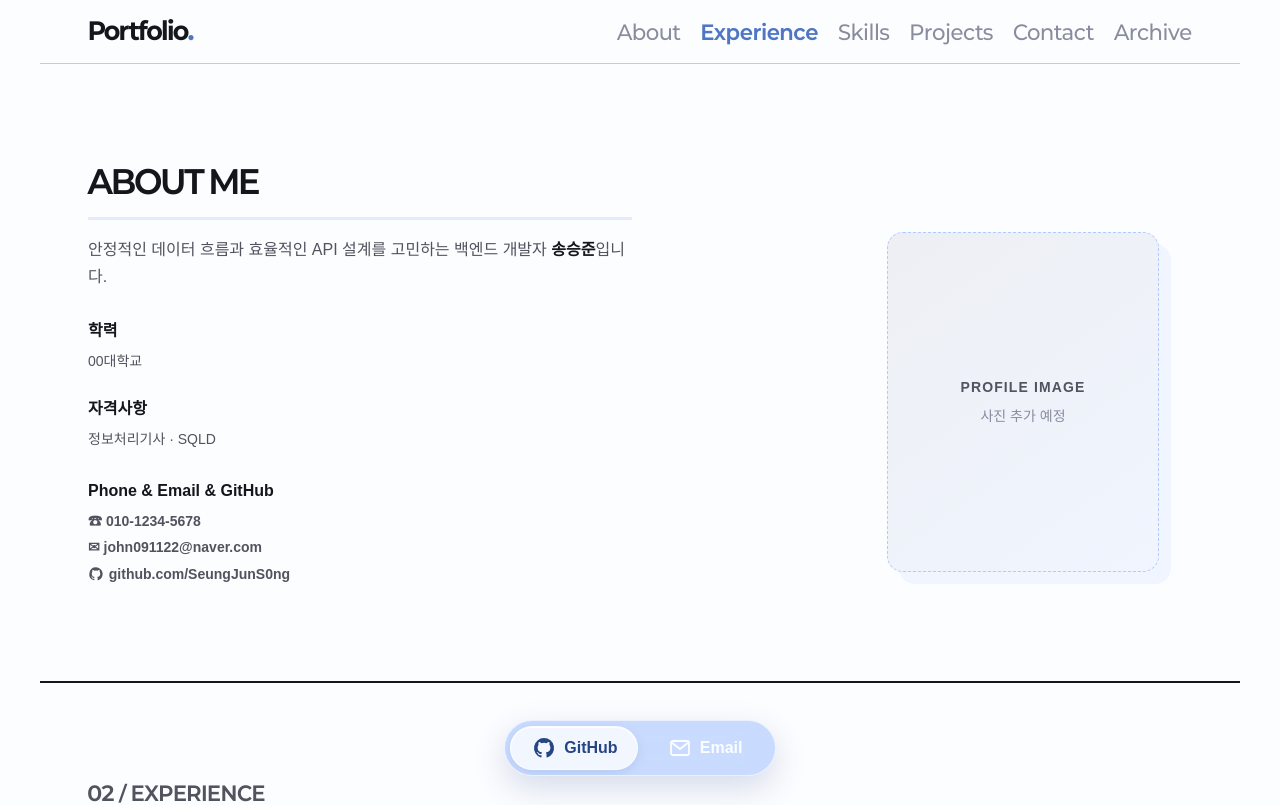
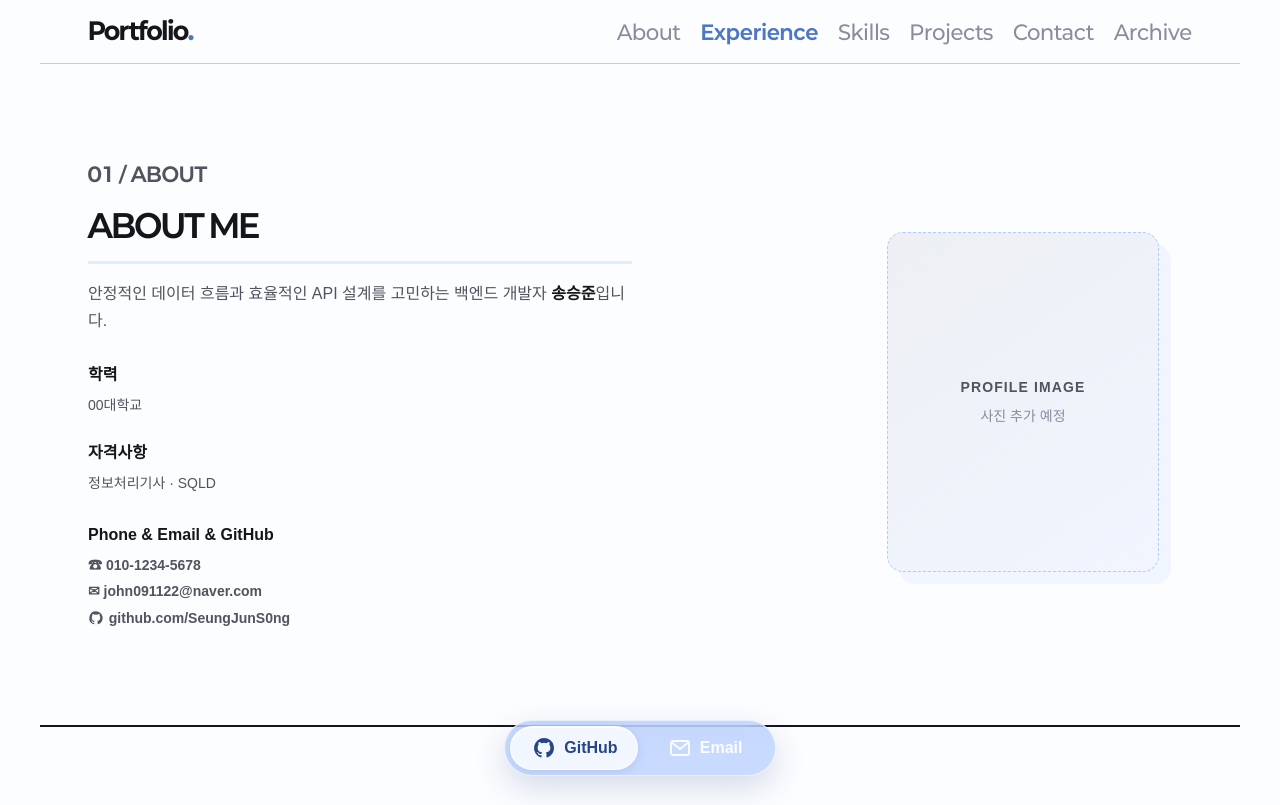
Before and after one commit to SeungJunS0ng/portfolio-site, a React (Vite) app: page / in a window 1280 px wide. Shown: the top 805 px of the page. Built offline with nearby package versions, Linux system fonts and the light colour scheme; no server answers; a web font is replaced by a local one.

Commit message:
fix: About 섹션 번호 라벨 복원
- Experience 이후 섹션과 같은 01 / ABOUT 공통 라벨 추가

- Home 섹션의 번호 흐름과 시각적 일관성 유지

```diff
--- a/src/pages/Home/sections/About/About.tsx
+++ b/src/pages/Home/sections/About/About.tsx
@@ -4,6 +4,7 @@ export function About() {
   return (
     <section id="about" className={styles.section}>
       <div className={styles.content}>
+        <p className="section-label">01 / ABOUT</p>
         <h1 className={styles.sectionTitle}>ABOUT ME</h1>
         <p className={styles.introduction}>
           안정적인 데이터 흐름과 효율적인 API 설계를 고민하는 백엔드 개발자
```
